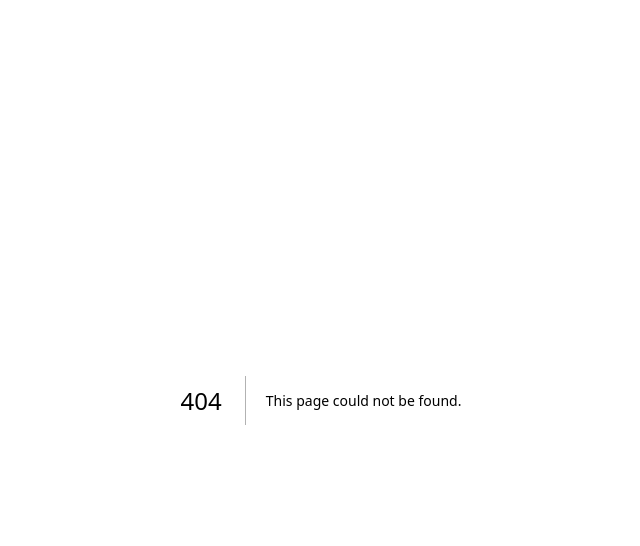
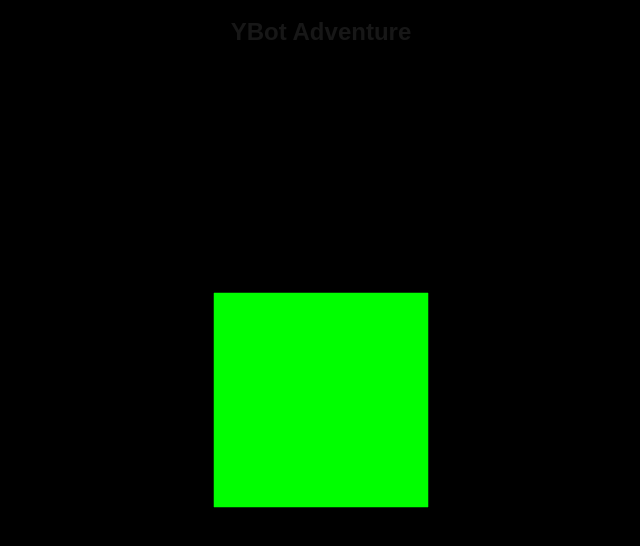
Before and after one commit to juliocamposmota/threejs-practice, a Next.js app: page /projects/y-bot-adventure in a window 1280 px wide. Before the commit this address had no page. Shown: the top 546 px of the page, without its empty margins (319-959 px from the left). Built offline with nearby package versions, Linux system fonts and the light colour scheme.

Commit message:
feat: add ybot adventure

```diff
--- a/app/page.tsx
+++ b/app/page.tsx
@@ -8,6 +8,7 @@ export default function Home() {
         <ul className="list-disc list-inside">
           <li><a href="/projects/pepes-cube">Pepe&apos;s Cube</a></li>
           <li><a href="/projects/open-world">Open World</a></li>
+          <li><a href="/projects/y-bot-adventure">YBot Adventure</a></li>
         </ul>
       </main>
     </div>
--- /dev/null
+++ b/app/projects/y-bot-adventure/page.tsx
@@ -0,0 +1,19 @@
+import YBotAdventureScene from "@/components/YBotAdventure";
+
+export default function YBotAdventure() {
+  return (
+    <main className="relative h-screen overflow-hidden">
+      <div className="absolute inset-0">
+        <YBotAdventureScene />
+      </div>
+      <h1
+        className={`
+          pointer-events-none
+          absolute left-0 right-0 top-4 z-10
+          text-center text-2xl font-bold
+        `}>
+        YBot Adventure
+      </h1>
+    </main>
+  );
+}
--- /dev/null
+++ b/components/YBotAdventure/index.tsx
@@ -0,0 +1,48 @@
+'use client';
+
+import * as THREE from 'three';
+import { useEffect, useRef } from "react";
+
+export default function YBotAdventureScene() {
+  const containerRef = useRef<HTMLDivElement | null>(null);
+
+  useEffect(() => {
+    const container = containerRef.current;
+    if (!container) return;
+
+    const size = () => {
+      const w = container.clientWidth || window.innerWidth;
+      const h = container.clientHeight || window.innerHeight;
+      return { width: w, height: h };
+    };
+
+    const { width, height } = size();
+
+    const renderer = new THREE.WebGLRenderer({ antialias: true });
+    renderer.setSize(width, height);
+    renderer.setPixelRatio(Math.min(window.devicePixelRatio, 2));
+    container.appendChild(renderer.domElement);
+
+    const scene = new THREE.Scene();
+    const camera = new THREE.PerspectiveCamera(45, width / height, 0.1, 100);
+    camera.position.set(0, 0, 5);
+
+    const geometry = new THREE.BoxGeometry(1, 1, 1);
+    const material = new THREE.MeshBasicMaterial({ color: 0x00ff00 });
+    const cube = new THREE.Mesh(geometry, material);
+    scene.add(cube);
+
+    const animate = () => {
+      renderer.render(scene, camera);
+    };
+
+    animate();
+
+    return () => {
+      renderer.dispose();
+      container.removeChild(renderer.domElement);
+    };
+  }, []);
+
+  return <div className="w-full h-full" ref={containerRef} />;
+}
```
Also changed, not shown: 1 other file (tests, documents, lock files or other folders).
